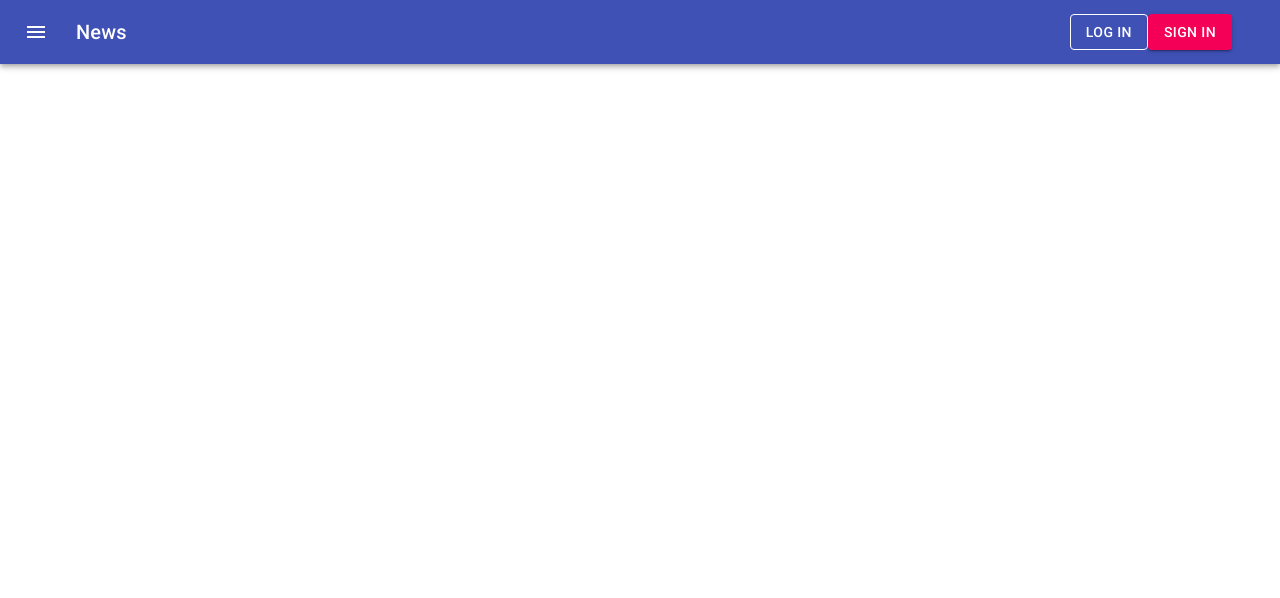
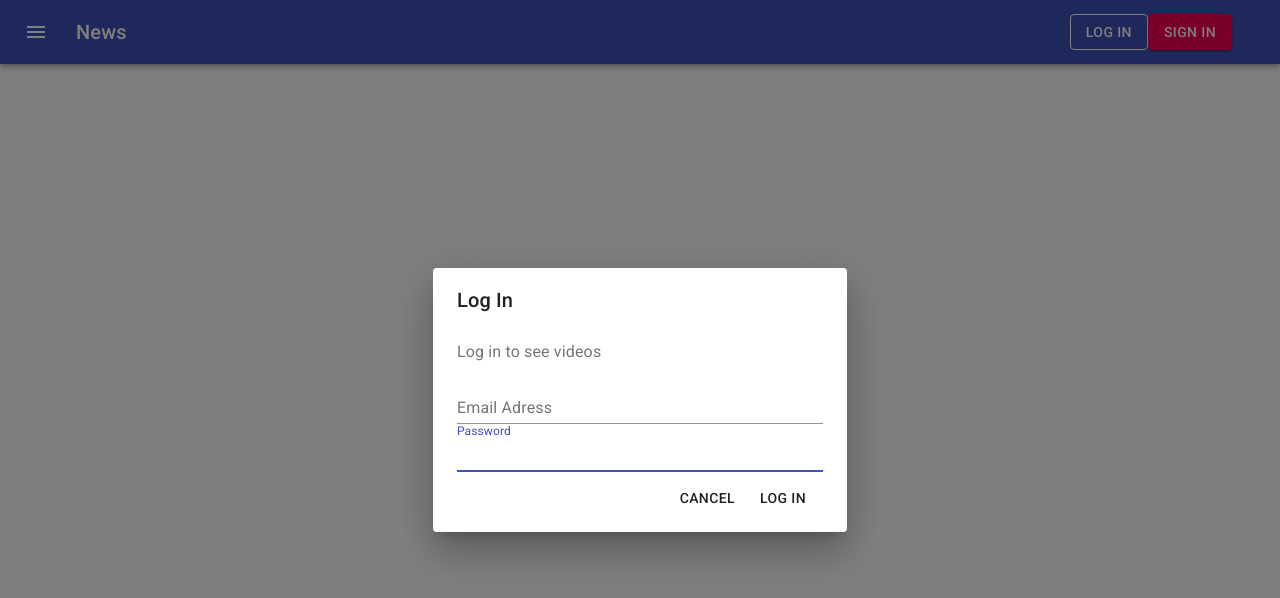
Before and after one commit to vovilonn/to-do, a React (Create React App) app: page / in a window 1280 px wide. Shown: the top 598 px of the page. Built offline with nearby package versions, Linux system fonts and the light colour scheme.

Commit message:
save dependensies in package.json and add LogIn modal

```diff
--- a/package.json
+++ b/package.json
@@ -3,14 +3,18 @@
   "version": "0.1.0",
   "private": true,
   "dependencies": {
+    "@material-ui/core": "^4.11.0",
+    "@material-ui/icons": "^4.9.1",
     "@testing-library/jest-dom": "^5.11.6",
     "@testing-library/react": "^11.2.1",
     "@testing-library/user-event": "^12.2.2",
     "react": "^17.0.1",
     "react-dom": "^17.0.1",
+    "react-redux": "^7.2.2",
     "react-router": "^5.2.0",
     "react-router-dom": "^5.2.0",
     "react-scripts": "4.0.0",
+    "redux": "^4.0.5",
     "redux-devtools-extension": "^2.13.8",
     "web-vitals": "^0.2.4"
   },
--- a/src/App.js
+++ b/src/App.js
@@ -1,5 +1,6 @@
 import React from "react";
 import Header from "./components/header/HeaderContainer";
+import LogInModal from "./components/LogInModal/LogInModal";
 import Sidebar from "./components/sidebar/SidebarContainer";
 
 function App() {
@@ -7,6 +8,7 @@ function App() {
         <>
             <Header />
             <Sidebar />
+            <LogInModal />
         </>
     );
 }
--- /dev/null
+++ b/src/components/LogInModal/LogInModal.jsx
@@ -0,0 +1,42 @@
+import React from "react";
+import {
+    Dialog,
+    DialogTitle,
+    DialogContent,
+    DialogContentText,
+    TextField,
+    DialogActions,
+    Button,
+} from "@material-ui/core";
+const LogInModal = () => {
+    return (
+        <Dialog open={true} onClose={1} aria-labelledby="form-dialog-title">
+            <DialogTitle id="form-dialog-title">Log In</DialogTitle>
+            <DialogContent>
+                <DialogContentText>Log in to see videos</DialogContentText>
+                <TextField
+                    autoFocus
+                    margin="dence"
+                    id="name"
+                    label="Email Adress"
+                    type="email"
+                    fullWidth
+                />
+                <TextField
+                    autoFocus
+                    margin="dence"
+                    id="pass"
+                    label="Password"
+                    type="password"
+                    fullWidth
+                />
+                <DialogActions>
+                    <Button onClick={1}>Cancel</Button>
+                    <Button onClick={1}>Log In</Button>
+                </DialogActions>
+            </DialogContent>
+        </Dialog>
+    );
+};
+
+export default LogInModal;
```
Also changed, not shown: src/components/LogInModal/LogInModalContainer.jsx (added), 1 other file (tests, documents, lock files or other folders).
